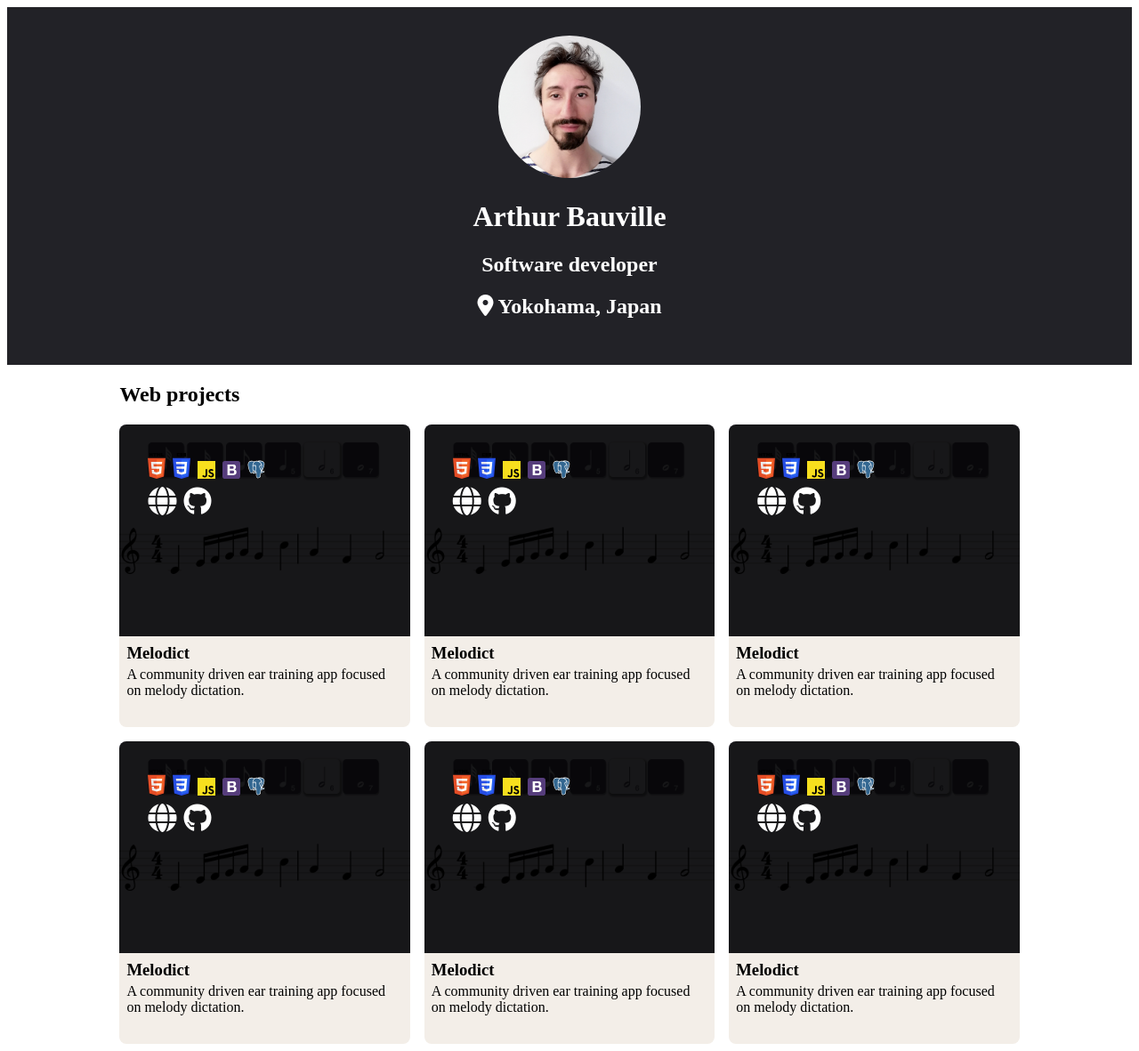
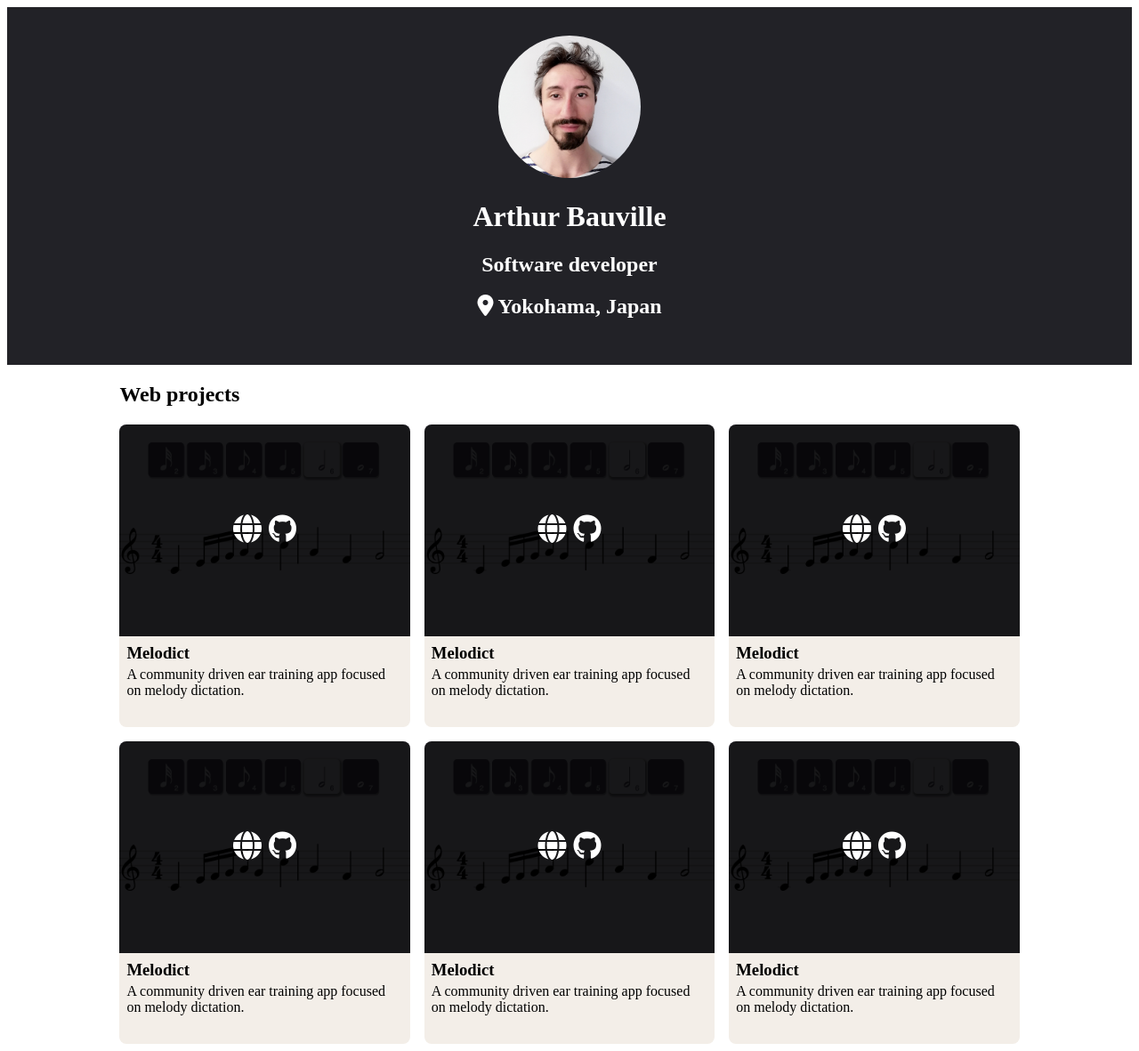
Before and after one commit to abauville/portfolio, a Jekyll site: the page built from index.html, in a window 1280 px wide. Shown: the whole page at 89% size. Built offline with Jekyll 4.4.1, drawn with Linux system fonts in a browser that asks for light colours; nearby versions of some CDN libraries.

Commit message:
centered github and web links

```diff
--- a/_includes/project_card.html
+++ b/_includes/project_card.html
@@ -2,13 +2,13 @@
 <div class="card">
   <div class="project-cover" style="background-image: url('./assets/images/melodict_cover.png');">
     <div class="project-hidden">
-      <div class="tech-stack-container">
+      <!-- <div class="tech-stack-container">
         <img class="tech-img" src="./assets/images/icons/html-5.svg" alt="html5" title="html5">
         <img class="tech-img" src="./assets/images/icons/css-3.svg" alt="css3" title="css3">
         <img class="tech-img" src="./assets/images/icons/javascript.svg" alt="javascript" title="javascript">
         <img class="tech-img" src="./assets/images/icons/bootstrap.svg" alt="bootstrap" title="bootstrap">
         <img class="tech-img" src="./assets/images/icons/postgresql.svg" alt="postgresql" title="postgresql">
-      </div>
+      </div> -->
       <div class="link-container">
         <a href="#"><i class="fas fa-globe" title="view on the web"></i></a>
         <a href="#"><i class="fab fa-github" title="view on github"></i></a>
--- a/_sass/_project_card.scss
+++ b/_sass/_project_card.scss
@@ -30,6 +30,10 @@
     padding: 32px;
     color: white;
     font-size: 32px;
+    display: flex;
+    justify-content: center;
+    align-items: center;
+
 
     a {
       text-decoration: none;
```
